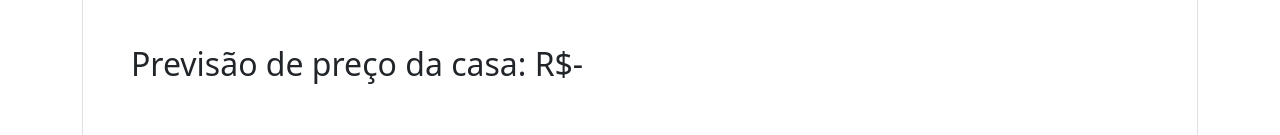
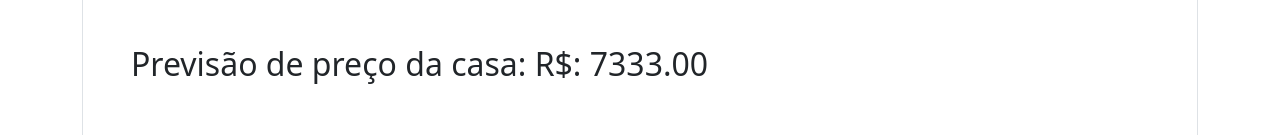
Before and after one commit to bernardoadribeiro/interface_para_regressao_linear, a plain HTML site: page index.html in a window 1280 px wide. Both pictures are taken after a click on the button "Previsão". Shown: the part 1263-1398 px from the top of the page. Drawn offline with nearby package versions, Linux system fonts and the light colour scheme.

Commit message:
feat: implement the house price prediction script

```diff
--- a/index.html
+++ b/index.html
@@ -106,6 +106,47 @@
 
 
         </div>
+        <script>
+            function calcular(){
+                constant = 7333.3333
 
+                area = document.getElementById("area").value;
+                garage = document.getElementById("garage").value;
+                fireplace = document.getElementById("fireplace").value;
+                baths = document.getElementById("baths").value;
+                whitemarble = document.getElementById("whitemarble").value;
+                blackmarble = document.getElementById("blackmarble").value;
+                indianmarble = document.getElementById("indianmarble").value;
+                floors = document.getElementById("floors").value;
+                city = document.getElementById("city").value;
+                solar = document.getElementById("solar").value;
+                eletric = document.getElementById("eletric").value;
+                fiber = document.getElementById("fiber").value;
+                glassdoors = document.getElementById("glassdoors").value;
+                swimmingpool = document.getElementById("swimmingpool").value;
+                garden = document.getElementById("garden").value;
+
+                resultado = Math.round(
+                    constant +
+                    (area*25) +
+                    (garage*1500) +
+                    (fireplace*750) +
+                    (baths*1250) +
+                    (whitemarble*7666.6667) +
+                    (blackmarble*(-1333.3333)) +
+                    (indianmarble*(-6333.3333)) +
+                    (floors*15000) +
+                    (city*3500) +
+                    (solar*250) +
+                    (eletric*1250) +
+                    (fiber*11750) +
+                    (glassdoors*4450) +
+                    (swimmingpool*0) +
+                    (garden*0)
+                    ).toFixed(2);
+
+                document.getElementById("resultado").innerHTML = "Previsão de preço da casa: R$: "+ resultado;
+            }
+        </script>
     </body>
 </html>
```
